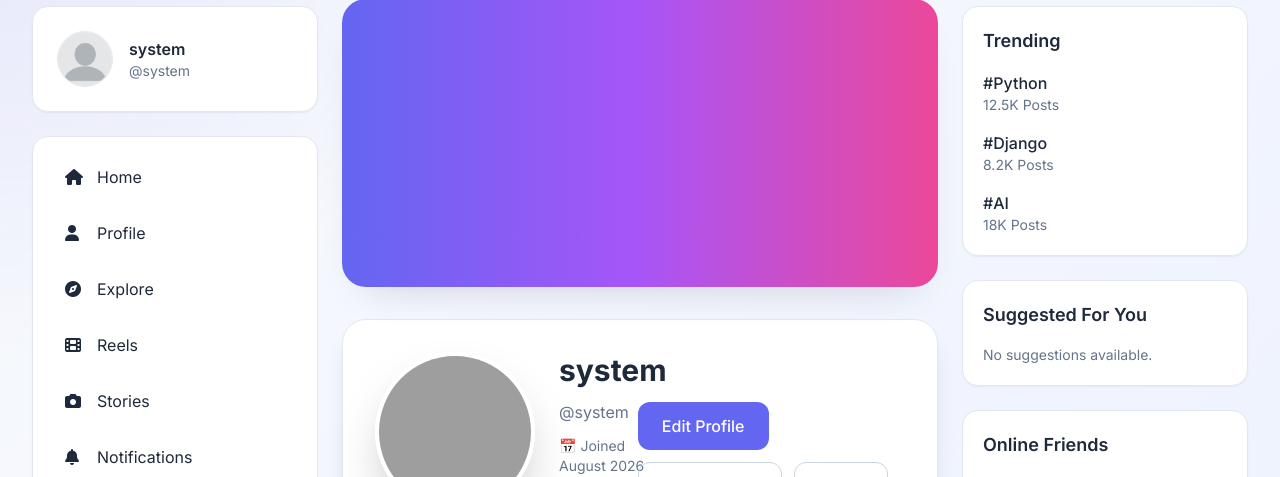
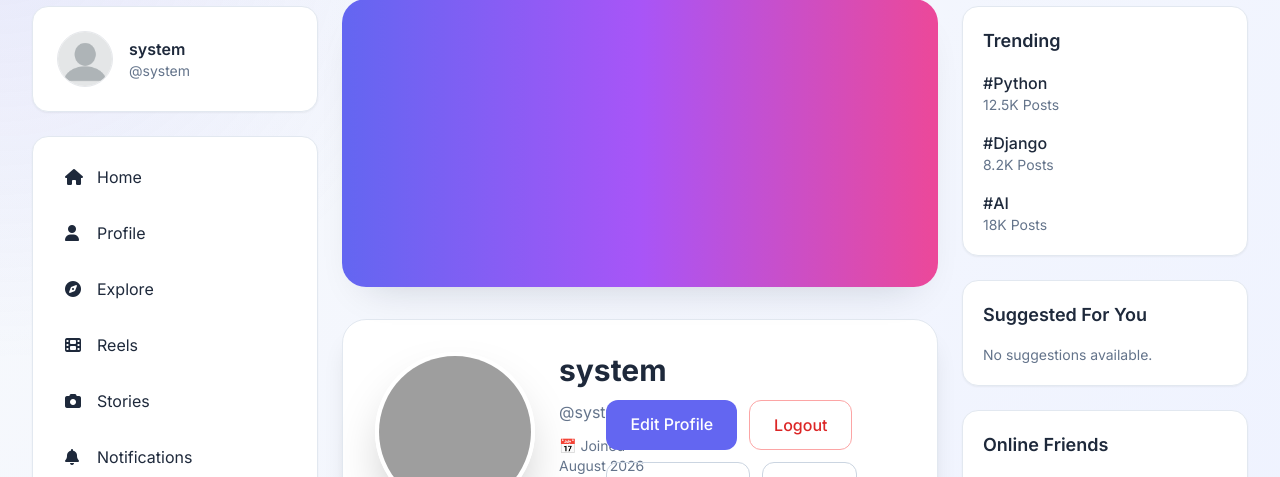
Before and after one commit to yashwantkr002/Lumora, a Django app: page /profiles/system/ in a window 1280 px wide. Shown: the part 90-567 px from the top of the page. Run offline with Django 5.2, Linux system fonts and the light colour scheme; a user stored in the database is signed in; data comes from the database, SQL or seed files in the repository; data that the repository does not hold is empty; some libraries are stand-ins or nearby versions; grey boxes are pictures that could not be loaded.

Commit message:
add profile log out btn

```diff
--- a/templates/profile/profile.html
+++ b/templates/profile/profile.html
@@ -225,6 +225,15 @@
                     >
 
                         Edit Profile
+
+                    </a>
+
+                    <a
+                        href="{% url 'logout' %}"
+                        class="rounded-xl border border-red-300 px-6 py-3 font-medium text-red-600 transition hover:bg-red-50 dark:border-red-700 dark:hover:bg-red-900/20"
+                    >
+
+                        Logout
 
                     </a>
 
```
